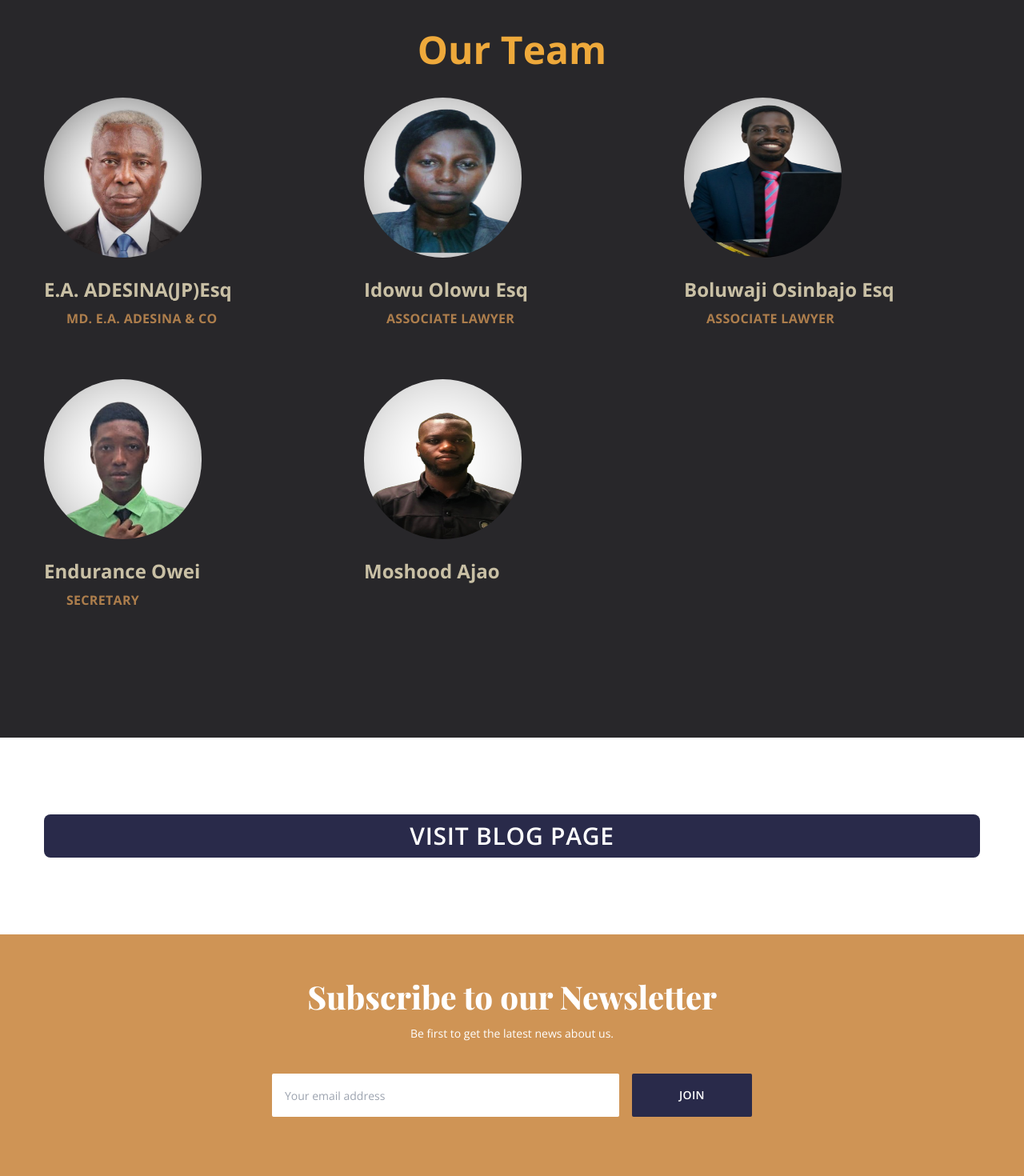
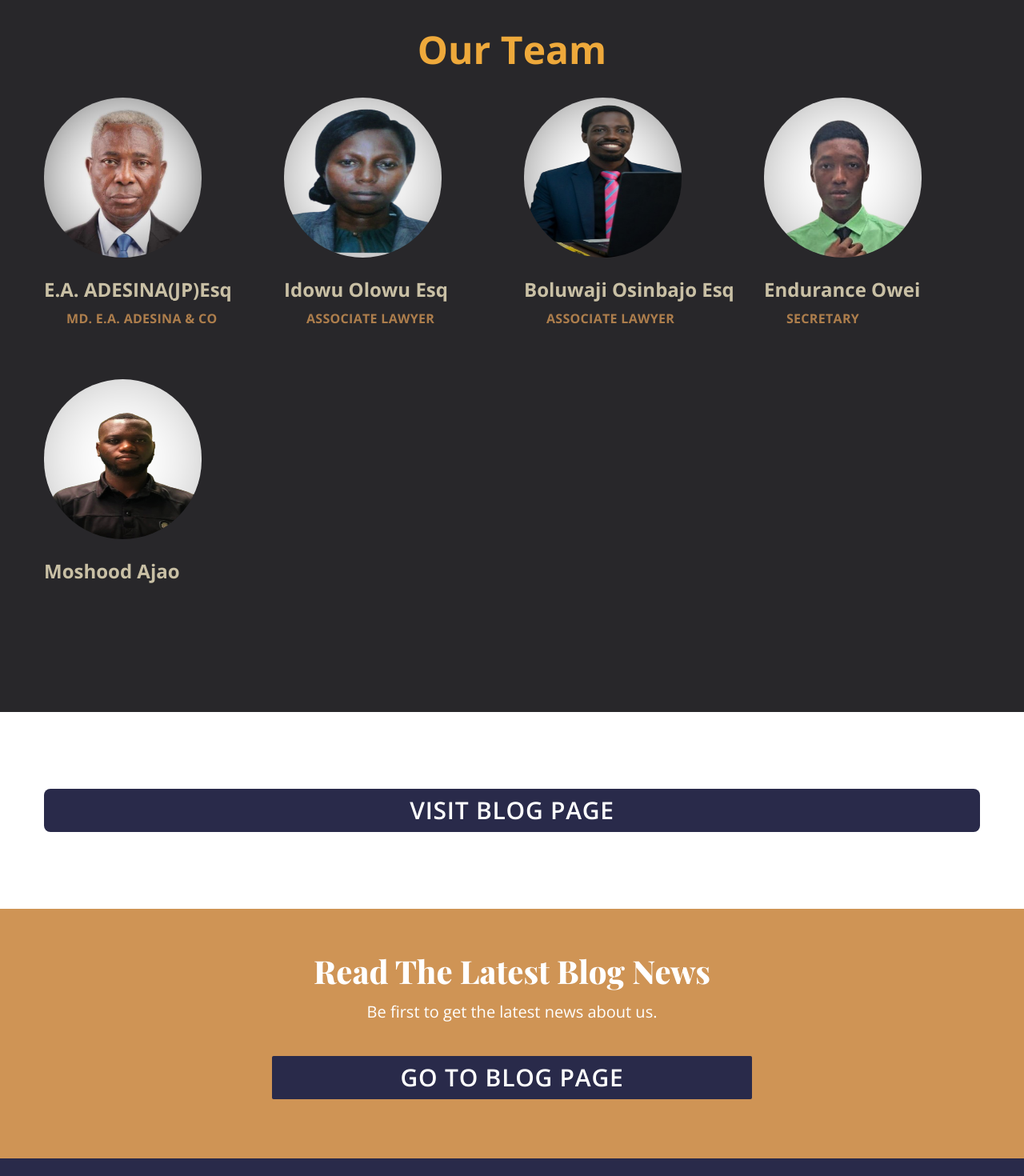
Before and after one commit to Ollatomiwa/lawfirm-website, a React (Create React App) app: page / in a window 1280 px wide. Shown: the part 2340-3810 px from the top of the page at 80% size. Built offline with nearby package versions, Linux system fonts and the light colour scheme.

Commit message:
update to blog

```diff
--- a/src/components/Newsletter.js
+++ b/src/components/Newsletter.js
@@ -1,20 +1,20 @@
 import React from 'react'
+
 
 
 const Newsletter = () => {
   return (
-    <section id='n' className='bg-accent pt-[54px] pb-[74px]'>
+    <section id='newsletter' className='bg-accent pt-[54px] pb-[74px]'>
         <div className='container mx-auto px-8 text-center'>
             <h3 className='font-primary text-[40px] font-extrabold leading-[1.2] text-white mb-[12px]'>
-                Subscribe to our Newsletter
+                Read The Latest Blog News
             </h3>
-            <p className='mb-[40px] text-white text-sm'>Be first to get the latest news about us.</p>
-            <form className='max-w-[600px] mx-auto flex flex-col lg:flex-row'>
-                <input className='form-control mb-4 ' placeholder='Your email address' type='email'/>
-                <button className='btn bg-primary hover:bg-primary-hover lg:max-w-[150px] lg:ml-4'>
-                    Join
+            <p className='mb-[40px] text-white text-[20px]'>Be first to get the latest news about us.</p>
+            <div className='max-w-[600px] mx-auto flex flex-col lg:text-center '>
+                <button href="https://eaadesinaandco-blog.vercel.app" target="_blank" rel="noopener noreferrer" className='btn bg-primary hover:bg-primary-hover lg:text-[30px] '>
+                    GO TO BLOG PAGE
                 </button>
-            </form>
+            </div>
         </div>
     </section>
   )
--- a/src/components/Team.js
+++ b/src/components/Team.js
@@ -11,7 +11,7 @@ const Team = () => {
 
 
             {/* team members grid */}
-            <div className='grid lg:grid-cols-3 md:grid-cols-2 lg:gap-x-[30px]  w-full'>
+            <div className='grid lg:grid-cols-4 md:grid-cols-2 lg:gap-x-[30px]  w-full'>
            {team.map((item, index) => {
             const {name, position, image, description} = item;
             return <div className='text-center lg:text-center mb-12' key={index}>
```
